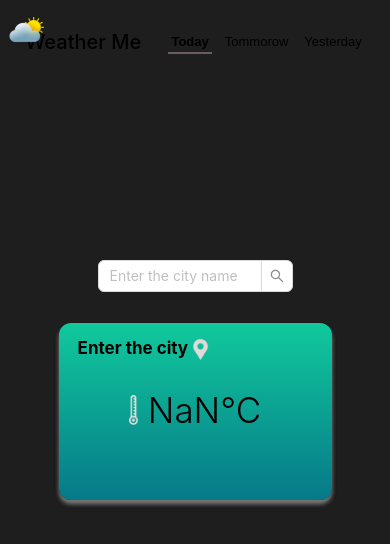
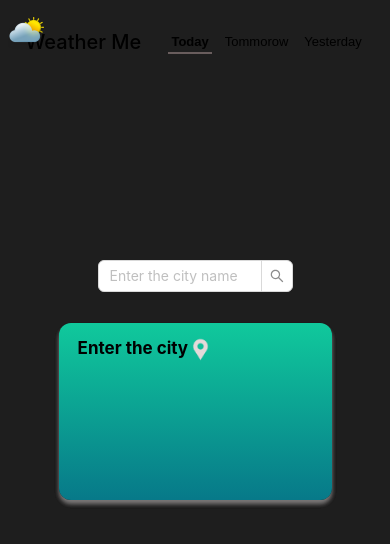
Before and after one commit to Linkoln195/Weather-App, a React (Vite) app in the folder client/weatherApp/: page / in a window 390 px wide. Shown: the top 544 px of the page. Built offline with nearby package versions, Linux system fonts and the light colour scheme.

Commit message:
Loading + mobile version

```diff
--- /dev/null
+++ b/client/weatherApp/src/components/Loading.jsx
@@ -0,0 +1,15 @@
+import { Flex, Spin } from 'antd';
+import classes from "./Loading.module.css"
+
+const displayWidth = window.innerWidth;
+
+const Loading = () => {
+
+    return (
+        <Flex align="center" gap="middle" className={classes.loadingBox}>
+            {displayWidth > 450 ? <Spin size="large" /> : <Spin />}
+        </Flex>
+    )
+}
+
+export default Loading
--- /dev/null
+++ b/client/weatherApp/src/components/Loading.module.css
@@ -0,0 +1,5 @@
+.loadingBox {
+    margin: 0;
+    padding-top: 4px;
+    height: 50px;
+}
--- a/client/weatherApp/src/components/Main.jsx
+++ b/client/weatherApp/src/components/Main.jsx
@@ -1,4 +1,6 @@
 import classes from "./Main.module.css"
+
+import Loading from "./Loading.jsx"
 
 import temperatureIcon from "../assets/Images/temperatureIcon.png"
 import locationIcon from "../assets/Images/locationIcon.png"
@@ -8,17 +10,12 @@ import { useState } from "react";
 import { Input, Space } from 'antd';
 const { Search } = Input;
 
-//loading import
-/*import { Flex, Spin } from 'antd';
-const contentStyle = {
-    padding: 50,
-    borderRadius: 4,
-};
-const content = <div style={contentStyle} className={classes.loadingTitle} />;*/
-
 const Main = () => {
     const [temperature, setTemperature] = useState("NaN");
     const [city, setCity] = useState("Enter the city")
+
+    const [titleVis, setTitleVis] = useState("hidden")
+    const [iconVis, setIconVis] = useState("hidden")
 
     const getData = async (lat, lon) => {
         const url = `https://api.openweathermap.org/data/2.5/weather?lat=${lat}&lon=${lon}&appid=a4674d9ec6f6aa3b00fd1df3067505a0&units=metric`;
@@ -41,8 +38,9 @@ const Main = () => {
     }
 
     const onSearch = (value) => {
+        setTitleVis("visible")
+        setIconVis("visible")
         getGeo(value)
-        setTemperature("Loading...")
         setCity(value)
     }
 
@@ -65,8 +63,8 @@ const Main = () => {
                 </div>
 
                 <div className={classes.temperatureBox}>
-                    <img src={temperatureIcon} className={classes.temperatureIcon}></img>
-                    <h2 className={classes.temperatureTitle}>{temperature}°C</h2>
+                    <img src={temperatureIcon} className={classes.temperatureIcon} style={{ visibility: iconVis }}></img>
+                    <h2 className={classes.temperatureTitle} style={{ visibility: titleVis }}>{temperature == "NaN" ? <Loading /> : temperature + "°C"}</h2>
                 </div>
             </div>
         </div>
```
